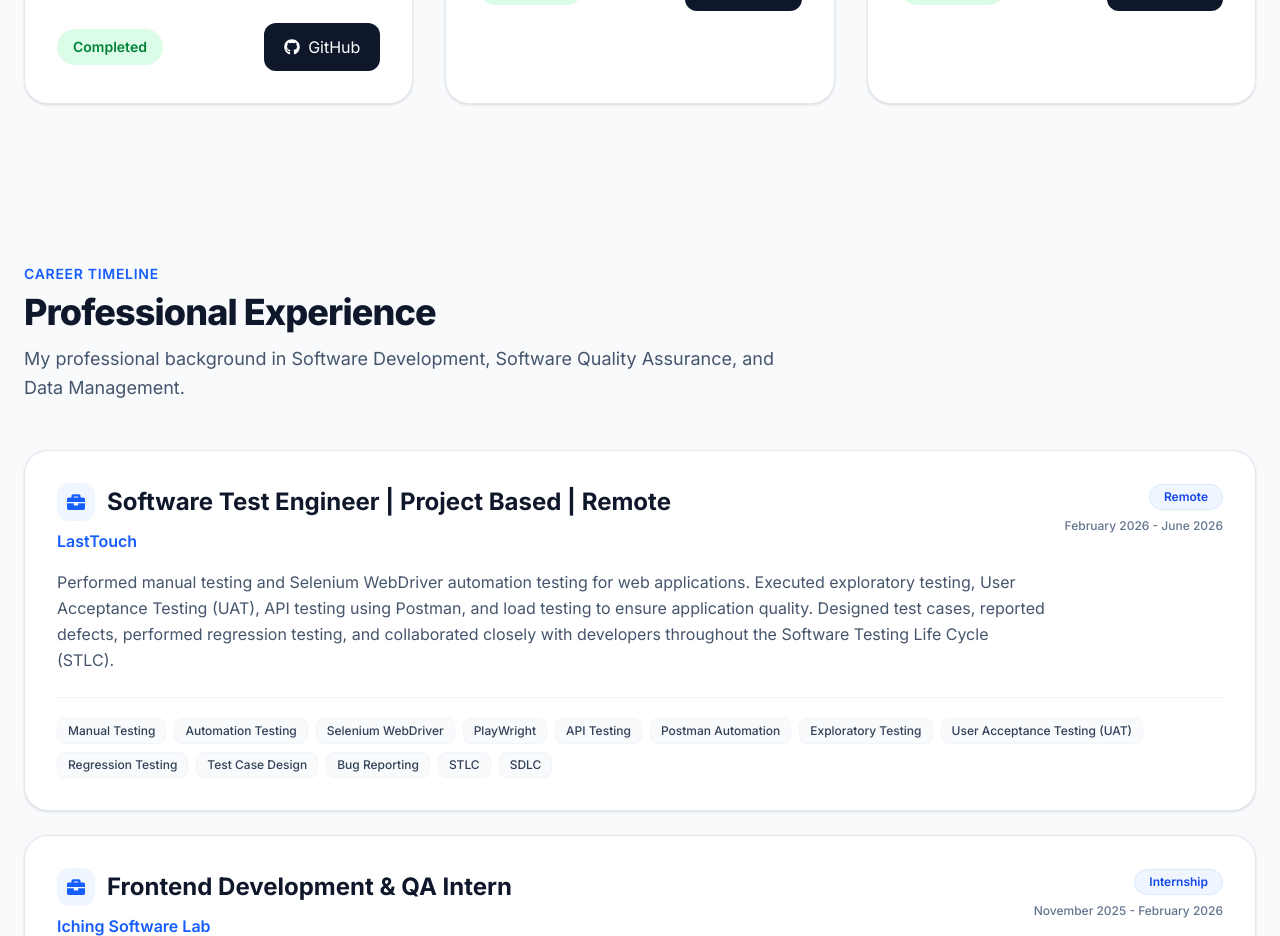
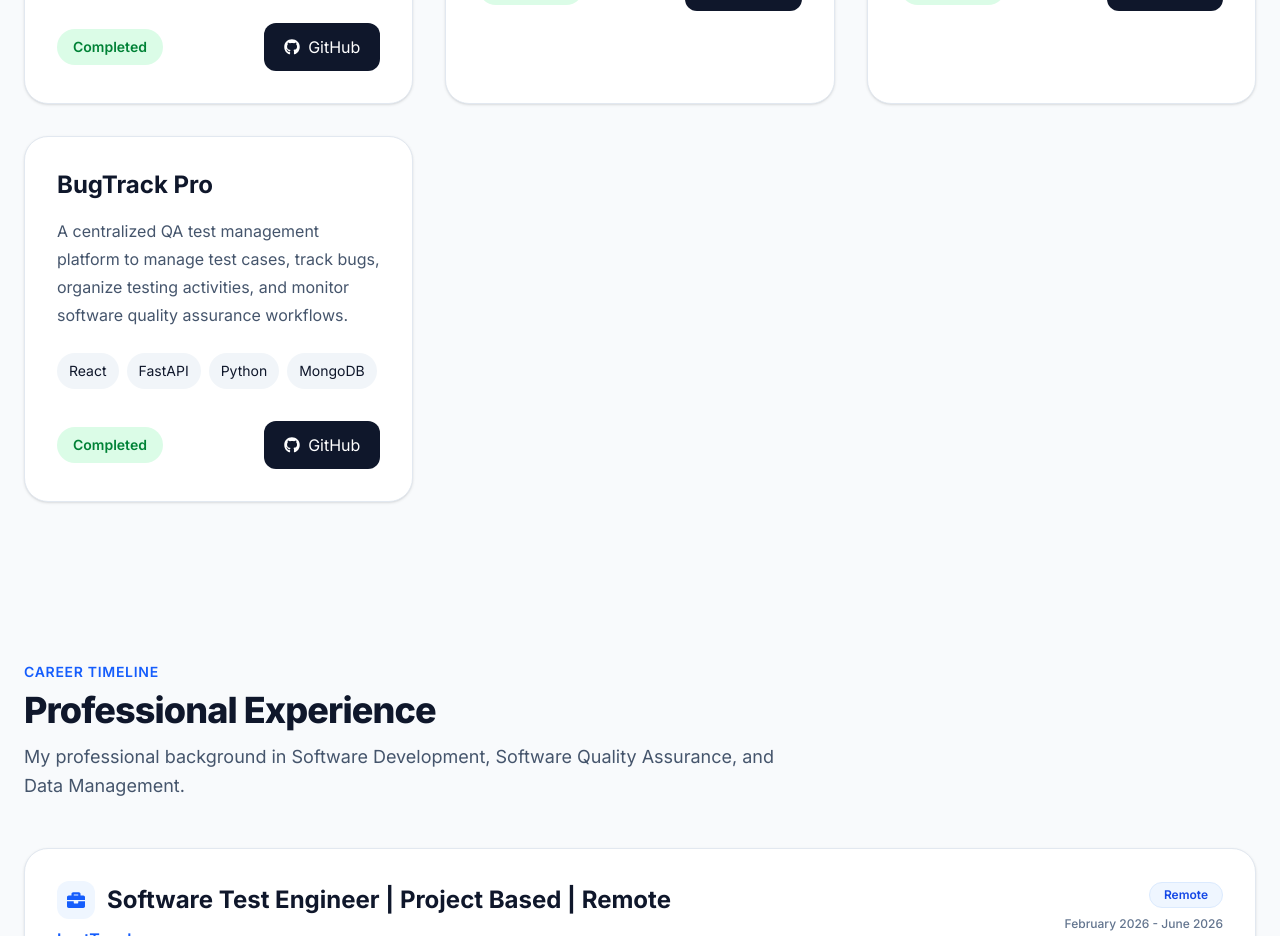
Before and after one commit to naimuropu-cell/naimuropu-cell.github.io, a React (Vite) app: page / in a window 1280 px wide. Shown: the part 5260-6196 px from the top of the page. Built offline with nearby package versions, Linux system fonts and the light colour scheme.

Commit message:
feat: add BugTrack Pro dev project

```diff
--- a/src/data/devProjects.ts
+++ b/src/data/devProjects.ts
@@ -24,4 +24,13 @@ export const devProjects = [
     status: "Completed",
     github: "https://github.com/naimuropu-cell/Restaurent-POS-System-Vue-app",
   },
+  {
+    id: 4,
+    title: "BugTrack Pro",
+    description:
+      "A centralized QA test management platform to manage test cases, track bugs, organize testing activities, and monitor software quality assurance workflows.",
+    stack: ["React", "FastAPI", "Python", "MongoDB"],
+    status: "Completed",
+    github: "https://github.com/naimuropu-cell/BugTrack-Pro-QA-Test-Management-Platform",
+  },
 ];
```
